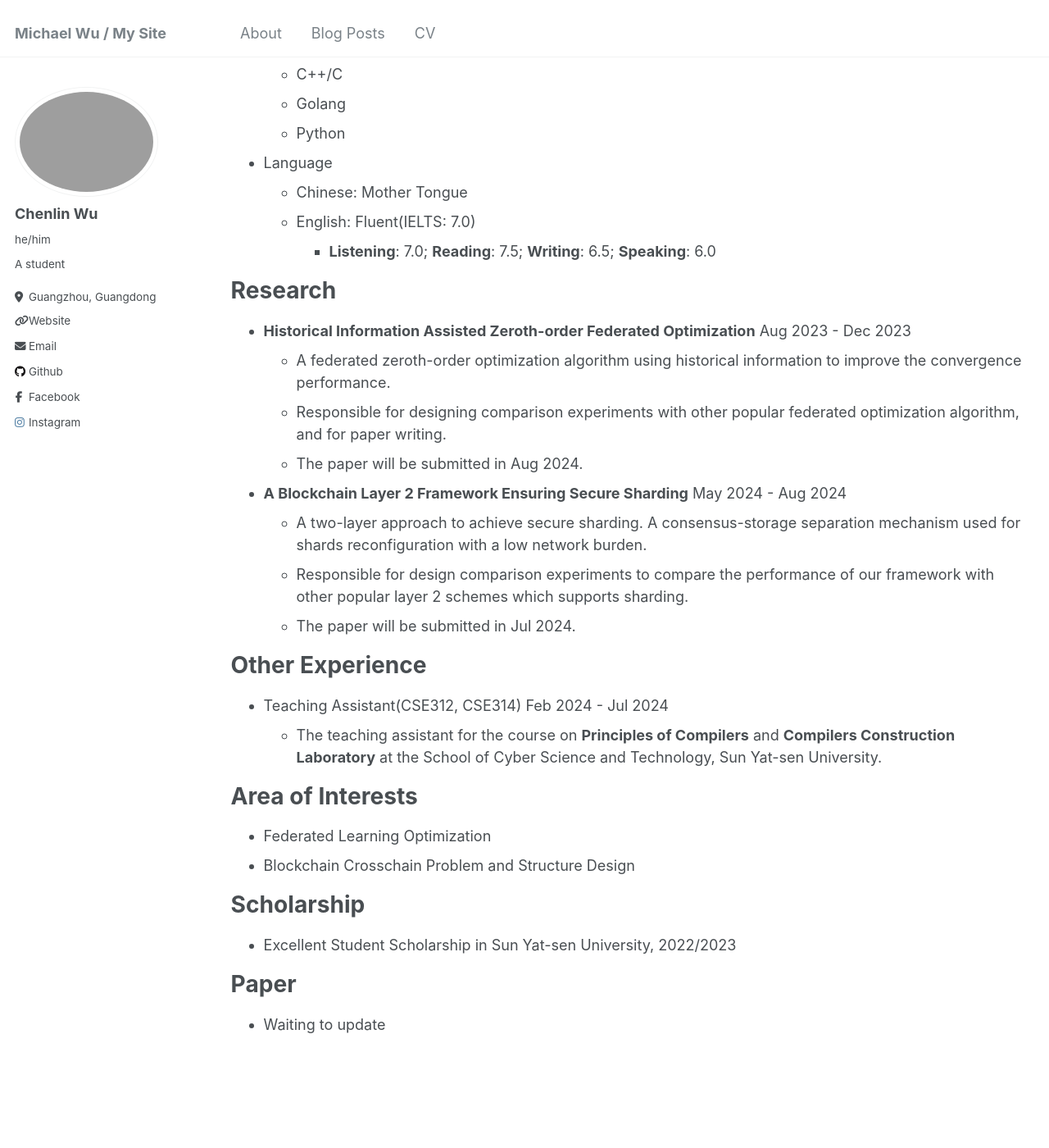
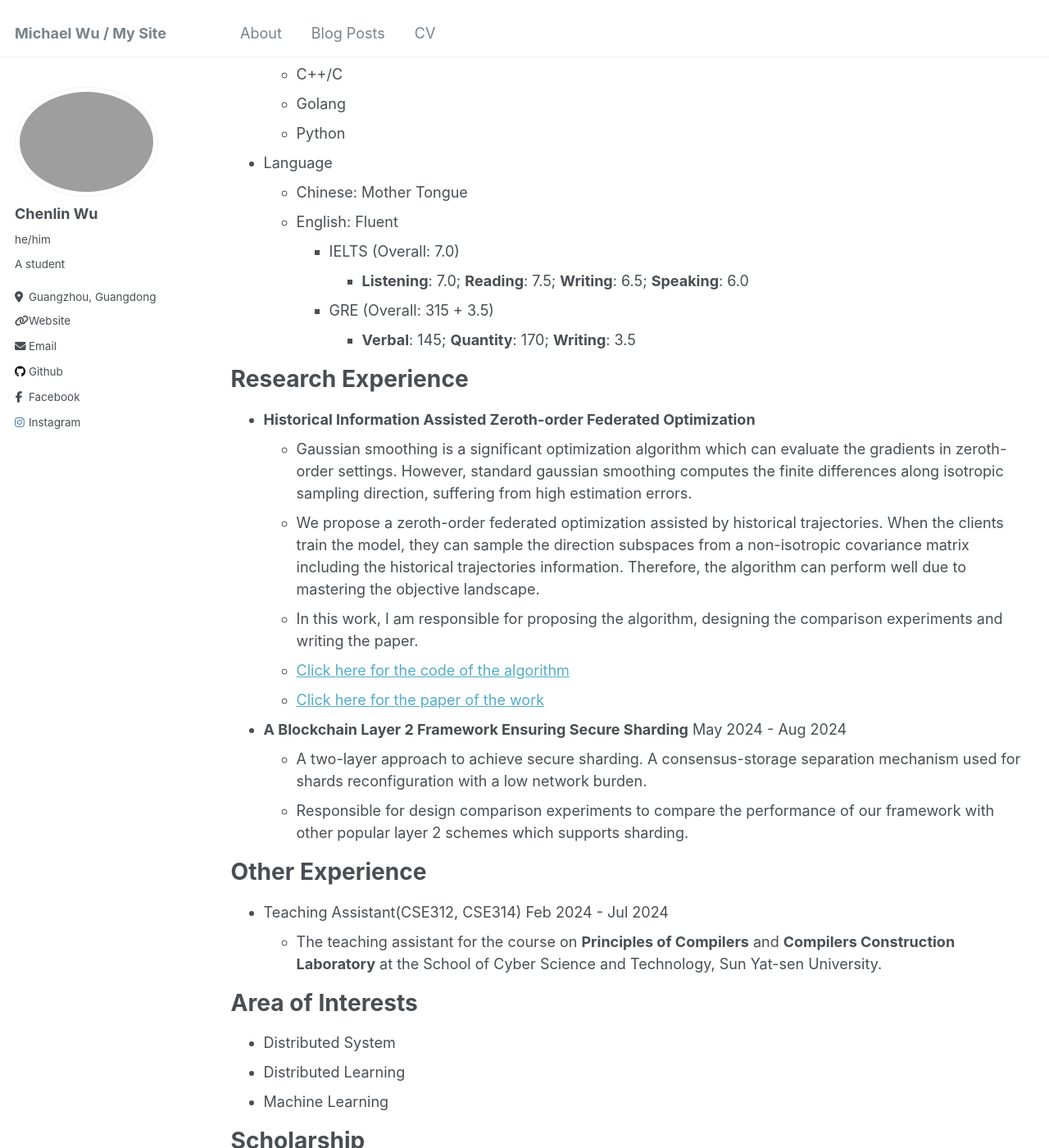
Before and after one commit to Michael112233/Michael112233.github.io, a Jekyll site: the page built from _pages/cv.md, in a window 1280 px wide and 1400 px high, scrolled down 346 px. Shown: the whole window at 82% size. Built offline with Jekyll 4.4.1, drawn with Linux system fonts in a browser that asks for light colours; some of the changed text lies outside the part shown.

Commit message:
update cv page and about-me page

```diff
--- a/_pages/cv.md
+++ b/_pages/cv.md
@@ -24,20 +24,24 @@ Skills
   * Python
 * Language
   * Chinese: Mother Tongue
-  * English: Fluent(IELTS: 7.0)
-    * **Listening**: 7.0; **Reading**: 7.5; **Writing**: 6.5; **Speaking**: 6.0
+  * English: Fluent
+    * IELTS (Overall: 7.0)
+      * **Listening**: 7.0; **Reading**: 7.5; **Writing**: 6.5; **Speaking**: 6.0
+    * GRE (Overall: 315 + 3.5)
+      * **Verbal**: 145; **Quantity**: 170; **Writing**: 3.5
 
-Research
+Research Experience
 ======
-* **Historical Information Assisted Zeroth-order Federated Optimization** Aug 2023 - Dec 2023
-  * A federated zeroth-order optimization algorithm using historical information to improve the convergence performance.
-  * Responsible for designing comparison experiments with other popular federated optimization algorithm, and for paper writing.
-  * The paper will be submitted in Aug 2024.
+* **Historical Information Assisted Zeroth-order Federated Optimization**
+  * Gaussian smoothing is a significant optimization algorithm which can evaluate the gradients in zeroth-order settings. However, standard gaussian smoothing computes the finite differences along isotropic sampling direction, suffering from high estimation errors.
+  * We propose a zeroth-order federated optimization assisted by historical trajectories. When the clients train the model, they can sample the direction subspaces from a non-isotropic covariance matrix including the historical trajectories information. Therefore, the algorithm can perform well due to mastering the objective landscape.
+  * In this work, I am responsible for proposing the algorithm, designing the comparison experiments and writing the paper.
+  * [Click here for the code of the algorithm](https://github.com/Michael112233/Federated-Learning-ZO)
+  * [Click here for the paper of the work](https://arxiv.org/abs/2409.15955)
 
 * **A Blockchain Layer 2 Framework Ensuring Secure Sharding** May 2024 - Aug 2024
   * A two-layer approach to achieve secure sharding. A consensus-storage separation mechanism used for shards reconfiguration with a low network burden.
   * Responsible for design comparison experiments to compare the performance of our framework with other popular layer 2 schemes which supports sharding.
-  * The paper will be submitted in Jul 2024.
 
 Other Experience
 ======
@@ -46,13 +50,15 @@ Other Experience
 
 Area of Interests
 ======
-* Federated Learning Optimization
-* Blockchain Crosschain Problem and Structure Design
+* Distributed System
+* Distributed Learning
+* Machine Learning
 
 Scholarship
 ======
-* Excellent Student Scholarship in Sun Yat-sen University, 2022/2023
+* Excellent Student Scholarship in Sun Yat-sen University, 2022-2024
 
 Paper
 ======
-* Waiting to update
+* Xiaoyu He*, Chenlin Wu, Zike Li, Zibin Zheng, "Historical Trajectory Assisted Zeroth-Order Federated Optimization" (Under review)
+* Huawei Huang, Miaoyong Xu, Chenlin Wu, Xiaofei Luo, Taotao Li, Qinglin Yang, Jianru Lin, Lu Zhou, Zibin Zheng*, "LessChain: A Secure Sharding Blockchain by Decoupling Consensus and Storage" (Under review)
```
